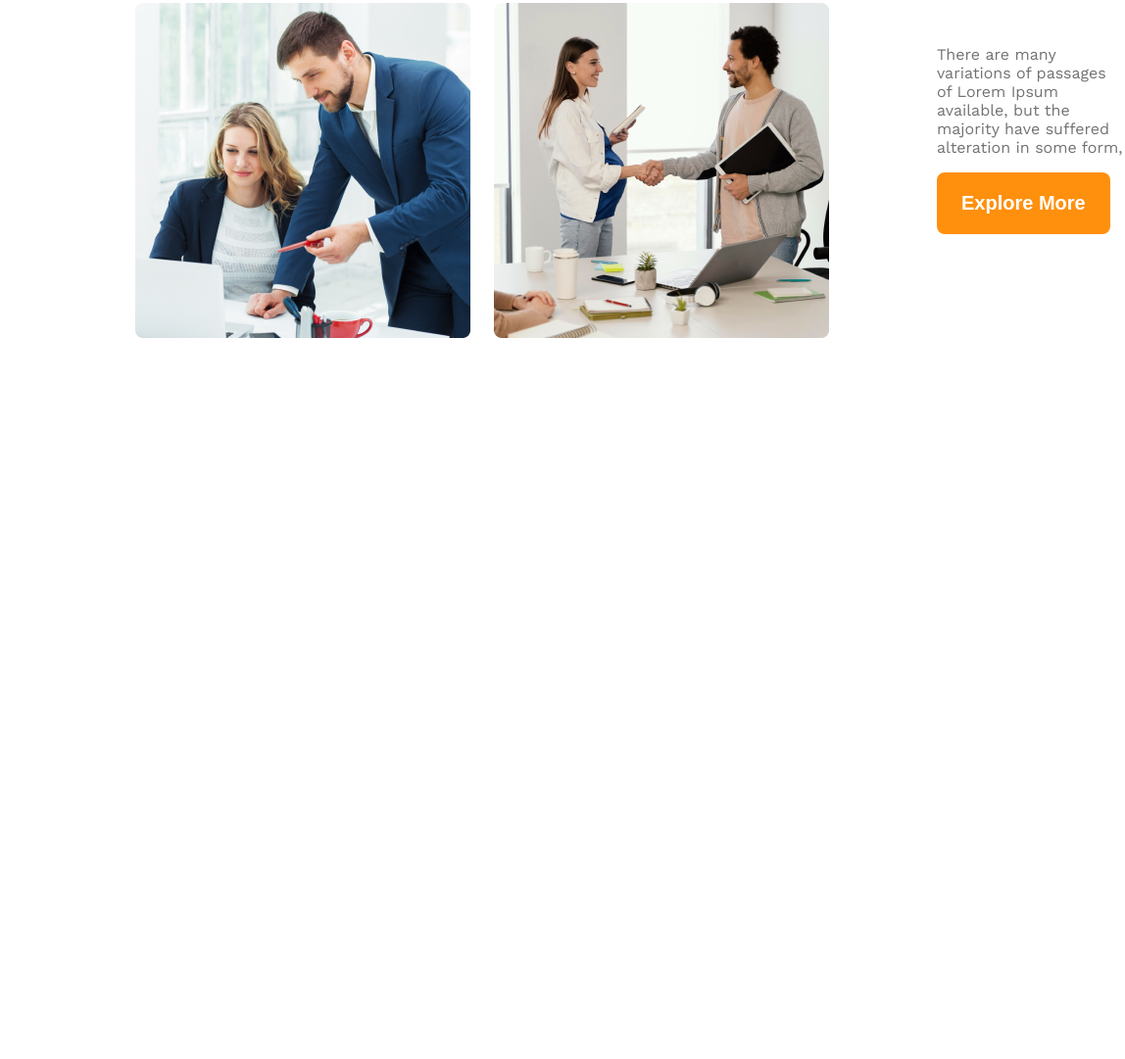
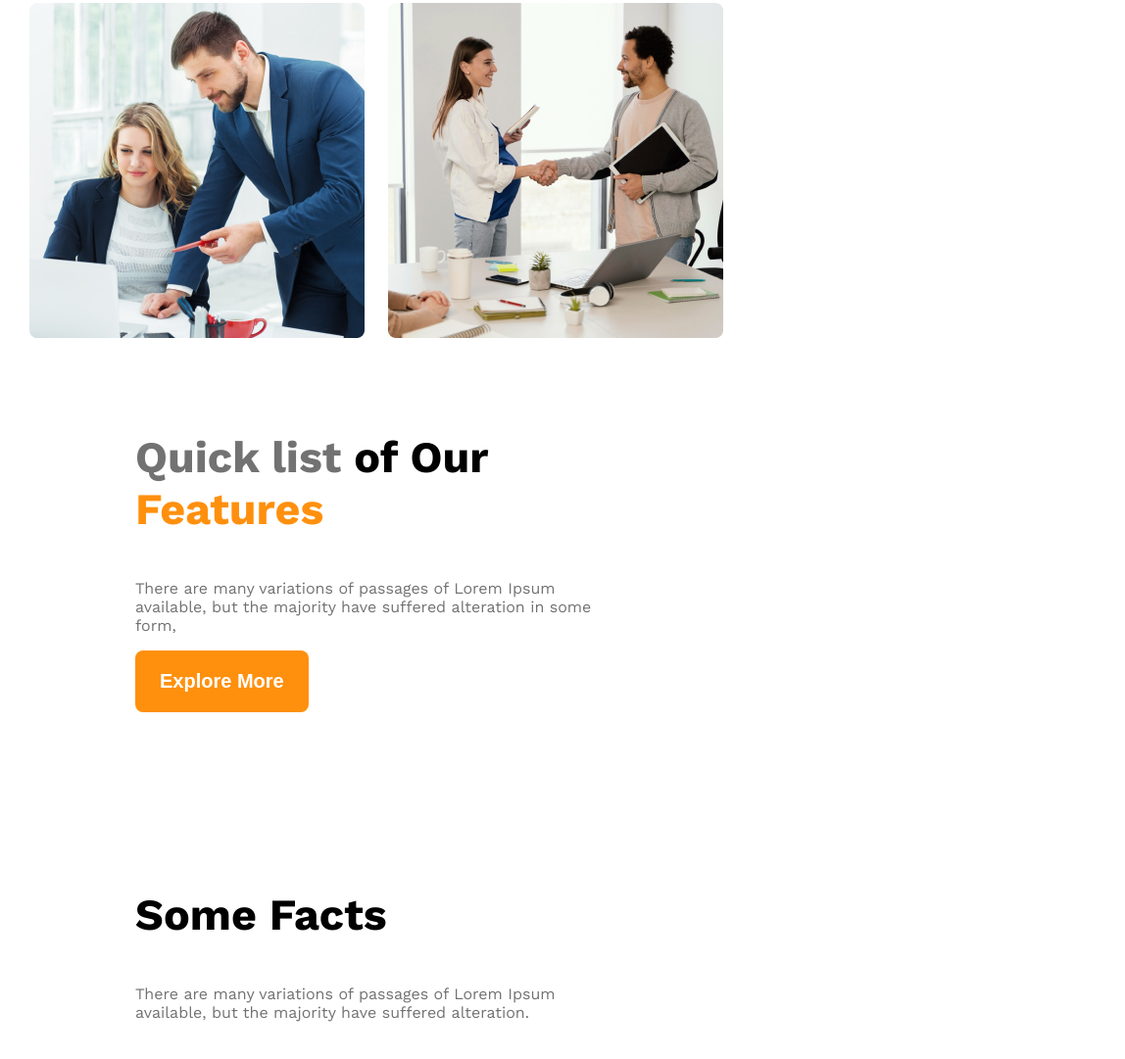
Before and after one commit to tarif421/Architect-Website, a plain HTML site: page index.html in a window 768 px wide. Shown: the part 1428-2509 px from the top of the page at 98% size, 1148 px wide, since content can reach past the window. Before the commit the page ends 1903 px from the top, so only its background shows below. Drawn offline with nearby package versions, Linux system fonts and the light colour scheme.

Commit message:
added facts

```diff
--- a/index.html
+++ b/index.html
@@ -40,13 +40,21 @@
                 <img src="images/team4.png" alt="">
             </div>
             <div class="our-features">
-                <h3 class="feature-title"><span id="quick-list" class="text-light-grey">Quick list</span> <span id="of-our">of Our</span> <span class="text-primary">Features</span></h3>
+                <h3 class="section-title"><span id="quick-list" class="text-light-grey">Quick list</span> <span id="of-our">of Our</span> <span class="text-primary">Features</span></h3>
                 <p class="feature-description text-light-grey">
                     There are many variations of passages of Lorem Ipsum available, but the majority have suffered alteration in some form,
                 </p>
                 <button class="btn-primary">Explore More</button>
             </div>
         </section>
+
+        <!-- features will enjoy  -->
+         <section>
+            <h3 class="section-title">Some Facts</h3>
+            <p class="text-light-grey">There are many variations of passages of Lorem Ipsum available, but the majority have suffered alteration.</p>
+         </section>
+
+         <!-- some facts  -->
     </main>
 
     <footer>
--- a/styles/Architect.css
+++ b/styles/Architect.css
@@ -98,11 +98,12 @@ align-items: center;
   align-items: center;
 }
 .our-features {
-  margin-left: 110px;
-  max-width: 537px;
+  margin-left: 130px;
+  max-width: 500px;
 }
-.feature-title {
+.section-title {
   font-size: 2.8rem;
+  font-weight: 700;
 
 }
 #quick-list {
@@ -124,3 +125,12 @@ align-items: center;
 }
 
 /* media size device  */
+@media screen and (min-width:576px) and (max-width:992px) {
+  .teams {
+    flex-direction: column;
+  }
+  .our-features {
+    margin: 50px auto;
+  }
+
+}
```
